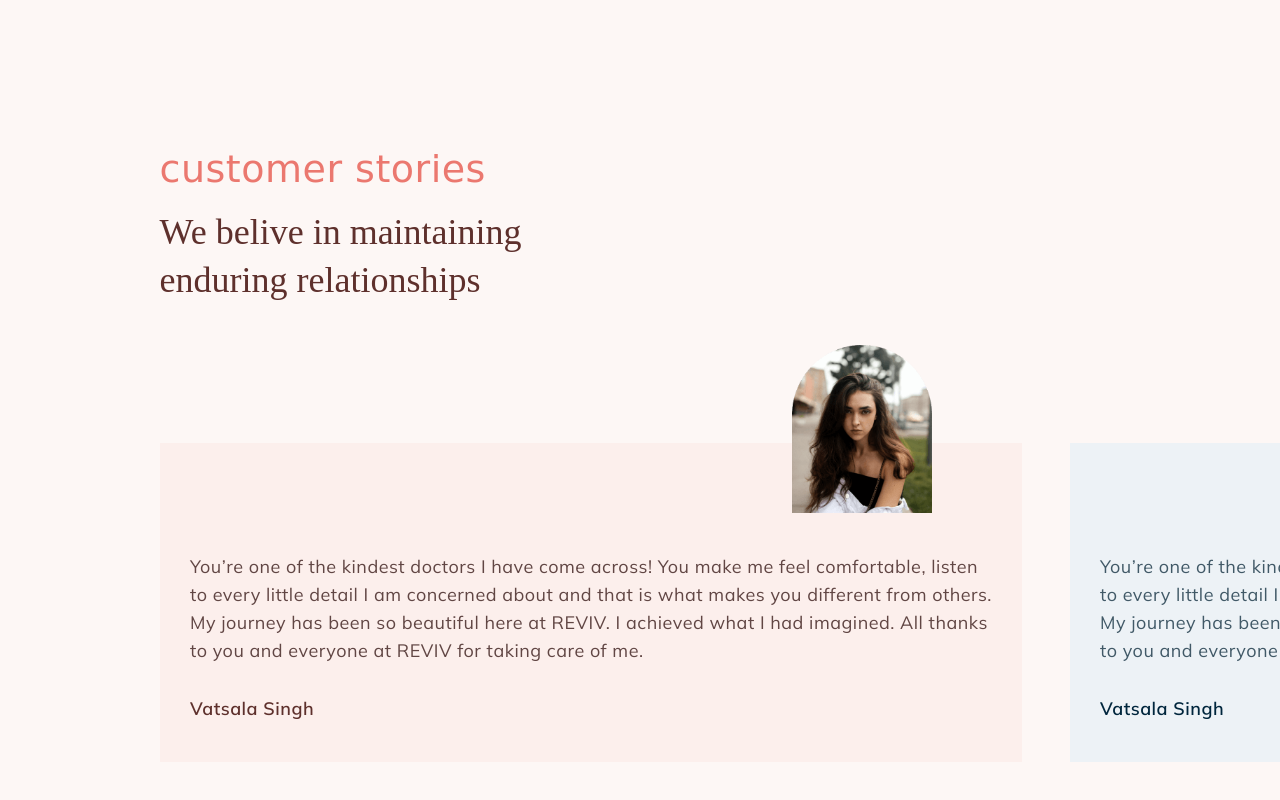
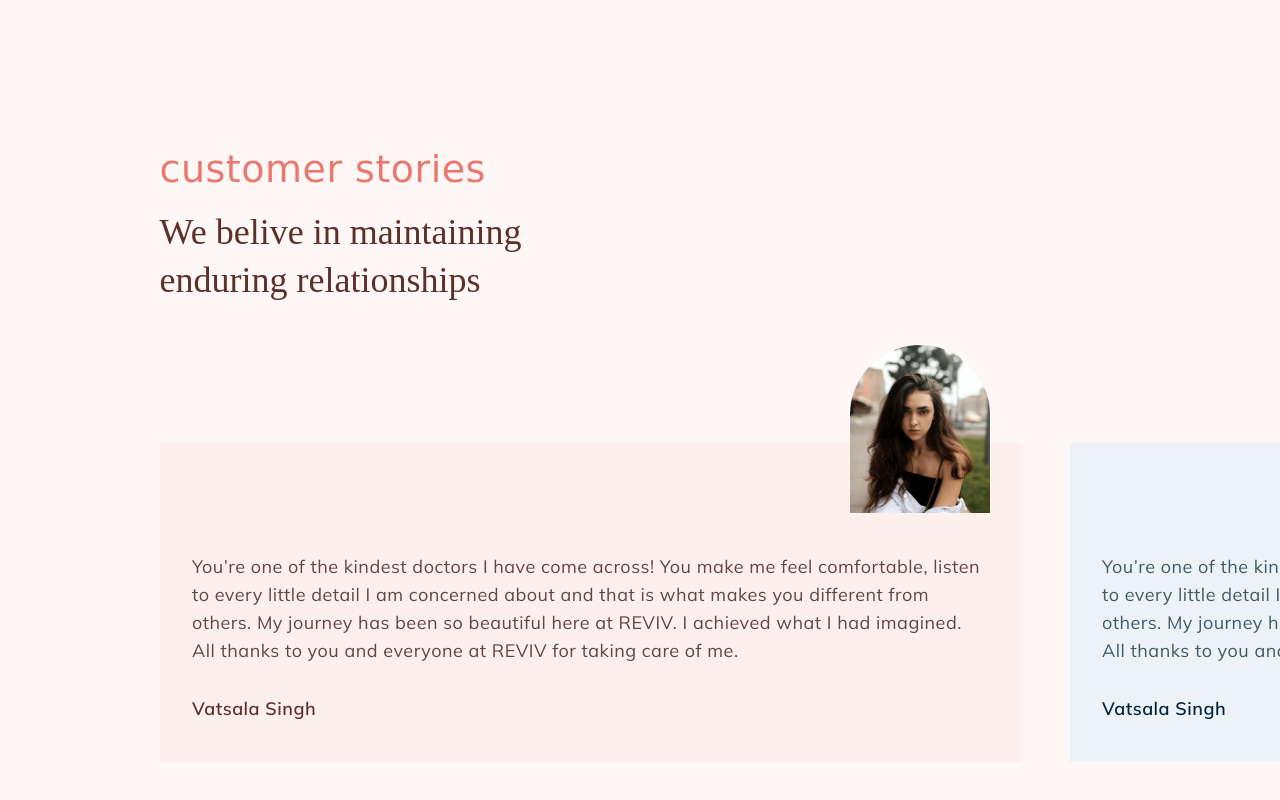
Before and after one commit to JahanviJasani/dr-ruby-tandon, a plain HTML site: page index.html in a window 1280 px wide. Shown: the part 3358-4158 px from the top of the page. Drawn offline with Linux system fonts and the light colour scheme; a web font is replaced by a local one.

Commit message:
modified testimonials block

```diff
--- a/css/style.css
+++ b/css/style.css
@@ -266,7 +266,7 @@ body {
 
 .testimonial__inner {
   background: #FCEFEC;
-  padding: 6.875rem 1.875rem 2.5rem;
+  padding: 6.875rem 2rem 2.5rem;
   /* padding: 10.625rem 5.625rem 4.375rem; */
 }
 
@@ -289,7 +289,8 @@ body {
 .feature__user--img {
   position: absolute;
   top: 0;
-  right: 5.625rem;
+  right: 2rem;
+  /* right: 5.625rem; */
 }
 
 .feature__user--img img {
```
